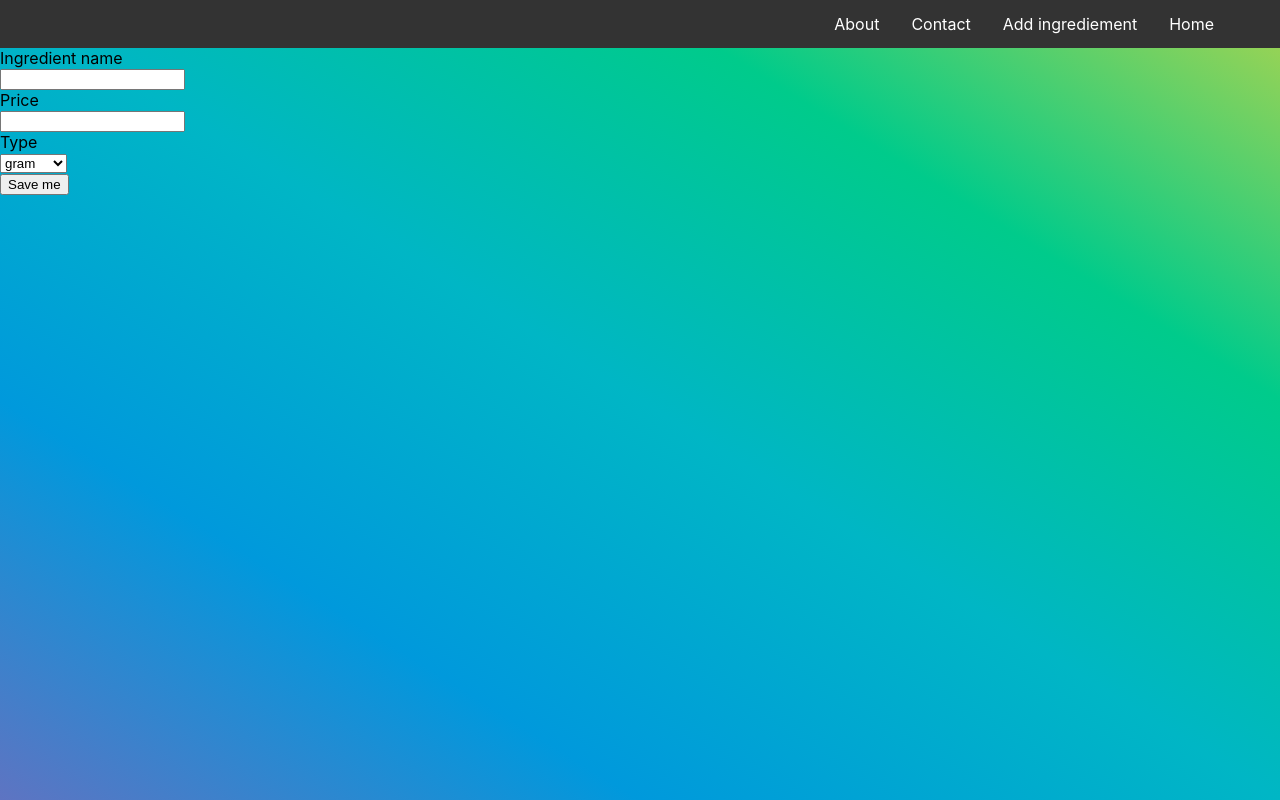
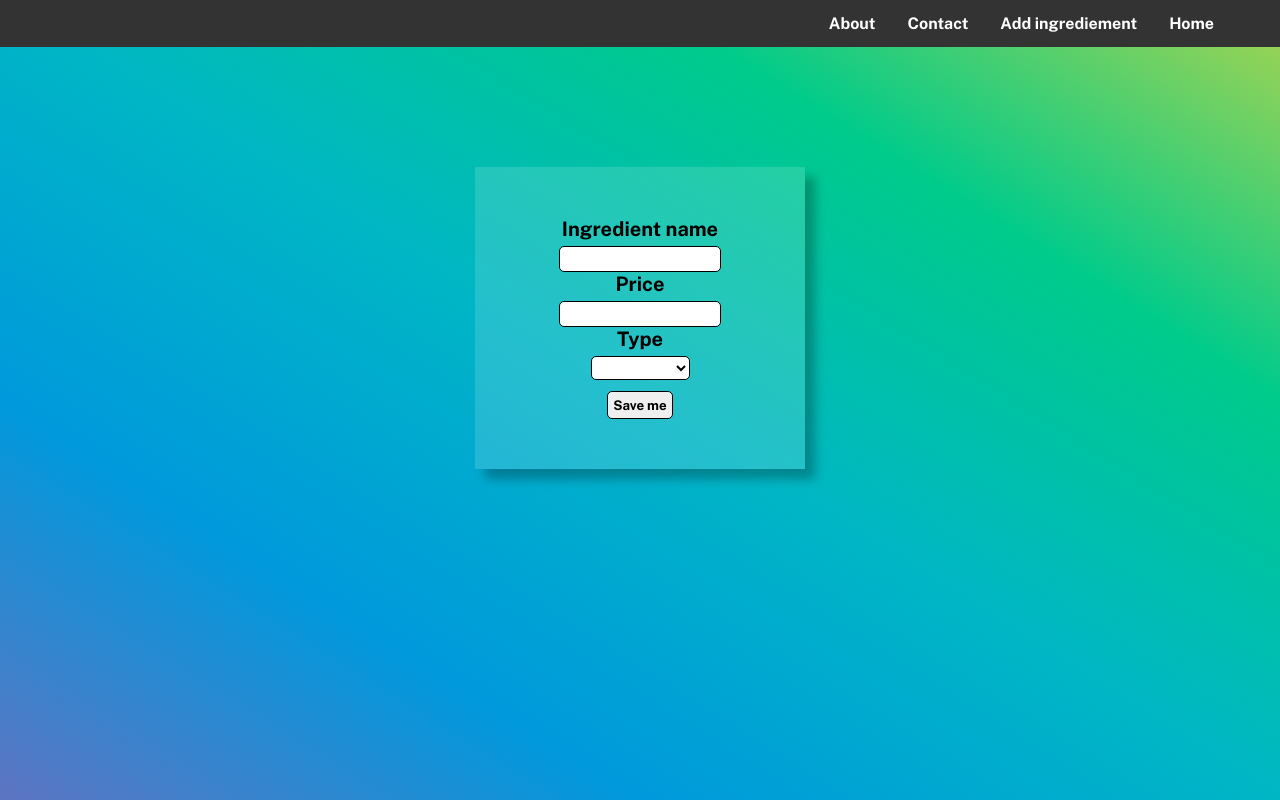
Before and after one commit to CodecoolGlobal/el-proyecte-grande-sprint-5-java-LordBrutal, a React (Create React App) app in the folder src/frontend/myrestaurantapp/: page /ingredient in a window 1280 px wide. Built offline with nearby package versions, Linux system fonts and the light colour scheme.

Commit message:
add: css style for ingredient and for chef img

```diff
--- a/src/frontend/myrestaurantapp/src/App.css
+++ b/src/frontend/myrestaurantapp/src/App.css
@@ -1,3 +1,6 @@
+@import url('https://fonts.googleapis.com/css2?family=Public+Sans:ital,wght@0,700;1,400&display=swap');*{
+  font-family: 'Public Sans', sans-serif;
+}
 body{
   background-image: linear-gradient(to right top, #5e74c2, #0099dc, #00b6c5, #00cb8b, #a9d44f);
   background-attachment: fixed;
@@ -16,6 +19,7 @@
 }
 
 .header-navbar li a {
+  font-weight: bold;
   display: block;
   color: white;
   text-align: center;
@@ -40,3 +44,54 @@
   position: fixed;
   margin-top: 30px;
 }
+
+.center-img{
+  z-index: -10000;
+  text-align: center;
+}
+
+.chef-logo{
+  margin: 0 auto;
+  width: 50%;
+}
+
+.add-ingredient-container{
+  margin-top: 120px;
+}
+.add-ingredient-baackround{
+  padding: 50px;
+  width: 230px;
+  margin: 0 auto;
+  background-color: rgba(255, 255, 255, 0.14);
+  text-align: center;
+  box-shadow: 10px 10px 10px rgba(0, 0, 0, 0.27);
+
+}
+
+.add-ingredient-container .label-text{
+  font-size: 20px;
+}
+
+.add-ingredient-container .label-input{
+  padding: 2px;
+  border: 1px solid black;
+  border-radius: 5px;
+  margin-top: 5px;
+  height: 20px;
+}
+
+.add-ingredient-container .select-dropdown{
+  padding: 11px;
+  border: 1px solid black;
+  border-radius: 5px;
+  margin-top: 5px;
+  height: 20px;
+  background-color: white;
+}
+
+.submit-button{
+  padding: 5px;
+  border: 1px solid black;
+  border-radius: 5px;
+  margin-top: 5px;
+}
```
